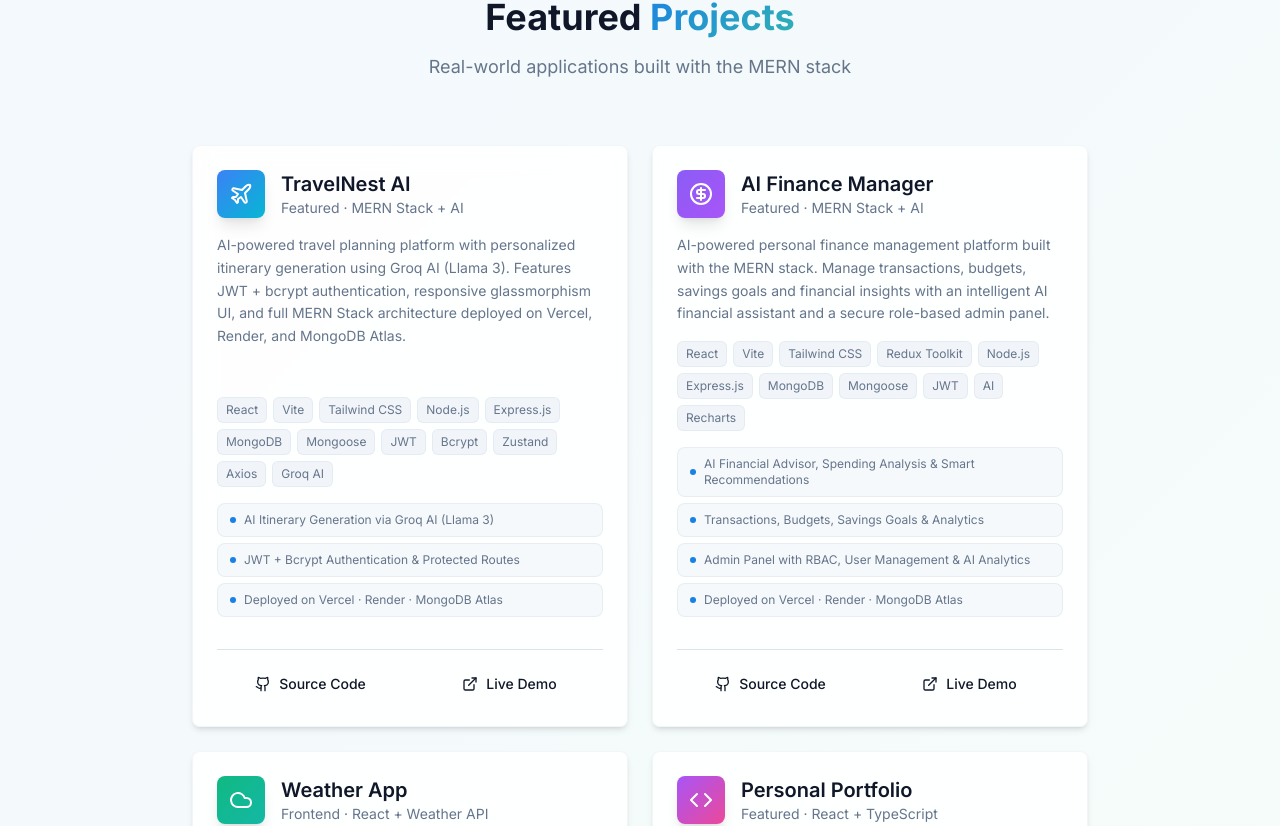
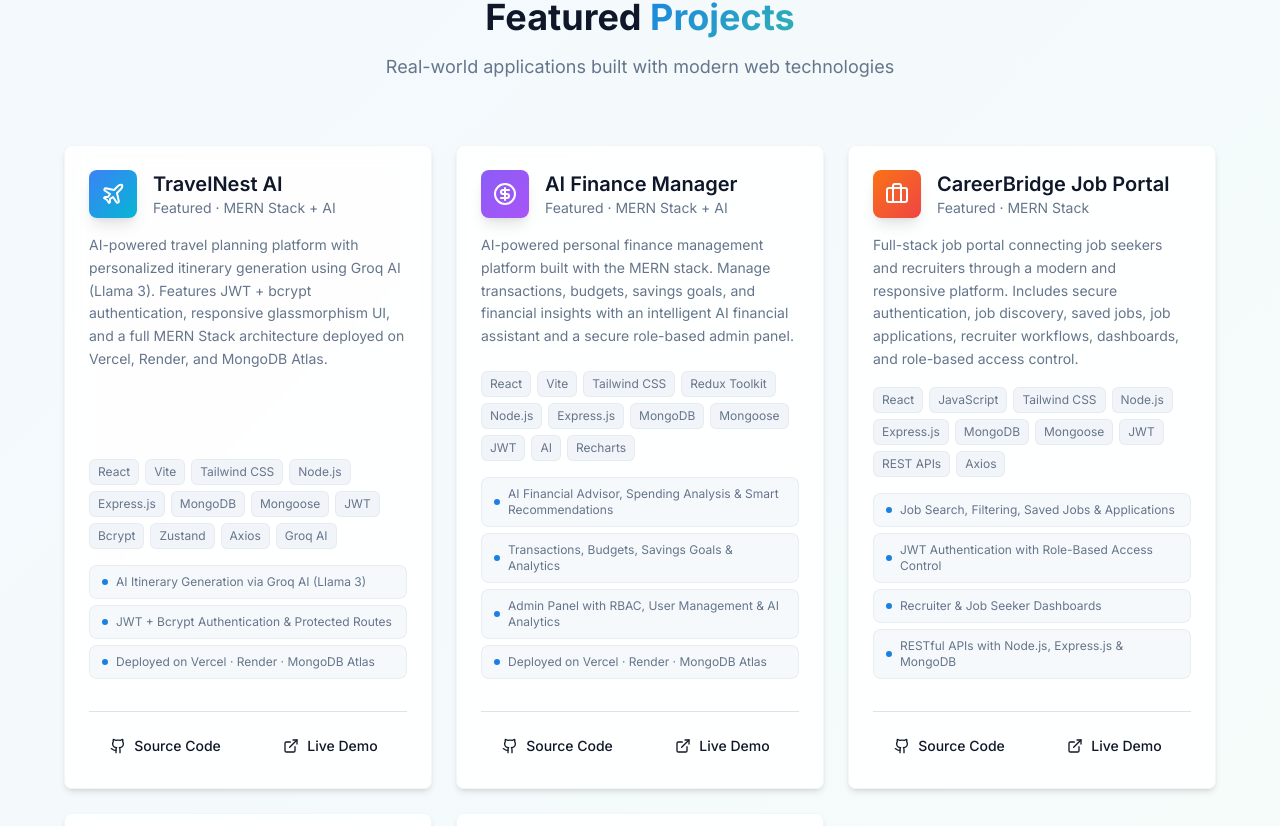
Before and after one commit to Rohitkumar968/rohitkumar-portfolio, a React (Vite) app: page / in a window 1280 px wide. Shown: the part 3148-3974 px from the top of the page. Built offline with nearby package versions, Linux system fonts and the light colour scheme; no server answers; the HTML template or start-up script is replaced by a standard one.

Commit message:
Add CareerBridge project

```diff
--- a/src/components/ProjectsSection.tsx
+++ b/src/components/ProjectsSection.tsx
@@ -2,15 +2,34 @@ import { useScrollAnimation } from '@/hooks/useScrollAnimation';
 import { useGitHubRepo } from '@/hooks/useGitHubRepo';
 import { motion } from 'framer-motion';
 import { Button } from './ui/button';
-import {ExternalLink,Github,Plane,Cloud,CircleDollarSign,Star,GitFork,Clock,Code2,Loader2,Code} from 'lucide-react';
-
+import {
+  ExternalLink,
+  Github,
+  Plane,
+  Cloud,
+  CircleDollarSign,
+  Star,
+  GitFork,
+  Clock,
+  Code2,
+  Loader2,
+  Code,
+  Briefcase,
+} from 'lucide-react';
 
 const fadeUp = {
-  hidden: { opacity: 0, y: 32 },
+  hidden: {
+    opacity: 0,
+    y: 32,
+  },
   visible: (i: number) => ({
     opacity: 1,
     y: 0,
-    transition: { duration: 0.55, ease: [0.16, 1, 0.3, 1], delay: i * 0.12 },
+    transition: {
+      duration: 0.55,
+      ease: [0.16, 1, 0.3, 1],
+      delay: i * 0.12,
+    },
   }),
 };
 
@@ -29,21 +48,31 @@ interface ProjectCardProps {
   index: number;
 }
 
-function GitHubStats({ owner, repo }: { owner: string; repo: string }) {
+function GitHubStats({
+  owner,
+  repo,
+}: {
+  owner: string;
+  repo: string;
+}) {
   const { data, loading, error } = useGitHubRepo(owner, repo);
 
   if (loading) {
     return (
       <div className="flex items-center gap-2 text-xs text-muted-foreground">
         <Loader2 className="w-3 h-3 animate-spin" />
-        <span>Loading stats…</span>
+        <span>Loading stats...</span>
       </div>
     );
   }
 
-  if (error || !data) return null;
+  if (error || !data) {
+    return null;
+  }
 
-  const updatedDate = new Date(data.updated_at).toLocaleDateString('en-IN', {
+  const updatedDate = new Date(
+    data.updated_at
+  ).toLocaleDateString('en-IN', {
     month: 'short',
     year: 'numeric',
   });
@@ -56,14 +85,17 @@ function GitHubStats({ owner, repo }: { owner: string; repo: string }) {
           {data.language}
         </span>
       )}
+
       <span className="flex items-center gap-1">
         <Star className="w-3 h-3 text-yellow-500" />
         {data.stargazers_count}
       </span>
+
       <span className="flex items-center gap-1">
         <GitFork className="w-3 h-3 text-accent" />
         {data.forks_count}
       </span>
+
       <span className="flex items-center gap-1 ml-auto">
         <Clock className="w-3 h-3" />
         Updated {updatedDate}
@@ -92,20 +124,34 @@ function ProjectCard({
       variants={fadeUp}
       initial="hidden"
       whileInView="visible"
-      viewport={{ once: true, margin: '-60px' }}
-      whileHover={{ y: -6, transition: { duration: 0.25 } }}
+      viewport={{
+        once: true,
+        margin: '-60px',
+      }}
+      whileHover={{
+        y: -6,
+        transition: {
+          duration: 0.25,
+        },
+      }}
       className="glass-card group overflow-hidden flex flex-col h-full"
     >
       {/* Header */}
       <div className="flex items-start gap-4 mb-4">
-        <div className={`w-12 h-12 rounded-lg bg-gradient-to-br ${color} flex items-center justify-center flex-shrink-0 shadow-lg`}>
+        <div
+          className={`w-12 h-12 rounded-lg bg-gradient-to-br ${color} flex items-center justify-center flex-shrink-0 shadow-lg`}
+        >
           <Icon className="w-6 h-6 text-white" />
         </div>
+
         <div>
           <h3 className="text-xl font-semibold group-hover:text-primary transition-colors duration-300">
             {title}
           </h3>
-          <p className="text-sm text-muted-foreground">{subtitle}</p>
+
+          <p className="text-sm text-muted-foreground">
+            {subtitle}
+          </p>
         </div>
       </div>
 
@@ -114,42 +160,69 @@ function ProjectCard({
         {description}
       </p>
 
-      {/* Tech badges */}
+      {/* Tech Stack */}
       <div className="flex flex-wrap gap-1.5 mb-4">
-        {tech.map((t) => (
-          <span key={t} className="px-2 py-1 text-xs bg-secondary rounded-md text-muted-foreground border border-border/50">
-            {t}
+        {tech.map((technology) => (
+          <span
+            key={technology}
+            className="px-2 py-1 text-xs bg-secondary rounded-md text-muted-foreground border border-border/50"
+          >
+            {technology}
           </span>
         ))}
       </div>
 
       {/* Highlights */}
       <div className="grid gap-1.5 mb-4">
-        {highlights.map((h) => (
-          <div key={h} className="flex items-center gap-2 text-xs text-muted-foreground bg-secondary/60 border border-border/50 rounded-lg px-3 py-2">
+        {highlights.map((highlight) => (
+          <div
+            key={highlight}
+            className="flex items-center gap-2 text-xs text-muted-foreground bg-secondary/60 border border-border/50 rounded-lg px-3 py-2"
+          >
             <span className="w-1.5 h-1.5 rounded-full bg-primary flex-shrink-0" />
-            {h}
+            {highlight}
           </div>
         ))}
       </div>
 
-      {/* GitHub live stats */}
+      {/* GitHub Stats */}
       {githubOwner && githubRepo && (
-        <GitHubStats owner={githubOwner} repo={githubRepo} />
+        <GitHubStats
+          owner={githubOwner}
+          repo={githubRepo}
+        />
       )}
 
-      {/* Action buttons */}
+      {/* Buttons */}
       <div className="flex gap-3 pt-4 border-t border-border mt-4">
-        <Button variant="ghost" size="sm" className="flex-1 hover:bg-primary/10 hover:text-primary transition-colors" asChild>
-          <a href={githubUrl} target="_blank" rel="noopener noreferrer">
+        <Button
+          variant="ghost"
+          size="sm"
+          className="flex-1 hover:bg-primary/10 hover:text-primary transition-colors"
+          asChild
+        >
+          <a
+            href={githubUrl}
+            target="_blank"
+            rel="noopener noreferrer"
+          >
             <Github className="w-4 h-4" />
             Source Code
           </a>
         </Button>
 
         {demoUrl ? (
-          <Button variant="ghost" size="sm" className="flex-1 hover:bg-accent/10 hover:text-accent transition-colors" asChild>
-            <a href={demoUrl} target="_blank" rel="noopener noreferrer">
+          <Button
+            variant="ghost"
+            size="sm"
+            className="flex-1 hover:bg-accent/10 hover:text-accent transition-colors"
+            asChild
+          >
+            <a
+              href={demoUrl}
+              target="_blank"
+              rel="noopener noreferrer"
+            >
               <ExternalLink className="w-4 h-4" />
               Live Demo
             </a>
@@ -174,26 +247,51 @@ const projects: Omit<ProjectCardProps, 'index'>[] = [
   {
     title: 'TravelNest AI',
     subtitle: 'Featured · MERN Stack + AI',
+
     description:
-      'AI-powered travel planning platform with personalized itinerary generation using Groq AI (Llama 3). Features JWT + bcrypt authentication, responsive glassmorphism UI, and full MERN Stack architecture deployed on Vercel, Render, and MongoDB Atlas.',
-    tech: ['React', 'Vite', 'Tailwind CSS', 'Node.js', 'Express.js', 'MongoDB', 'Mongoose', 'JWT', 'Bcrypt', 'Zustand', 'Axios', 'Groq AI'],
+      'AI-powered travel planning platform with personalized itinerary generation using Groq AI (Llama 3). Features JWT + bcrypt authentication, responsive glassmorphism UI, and a full MERN Stack architecture deployed on Vercel, Render, and MongoDB Atlas.',
+
+    tech: [
+      'React',
+      'Vite',
+      'Tailwind CSS',
+      'Node.js',
+      'Express.js',
+      'MongoDB',
+      'Mongoose',
+      'JWT',
+      'Bcrypt',
+      'Zustand',
+      'Axios',
+      'Groq AI',
+    ],
+
     icon: Plane,
     color: 'from-blue-500 to-cyan-500',
+
     highlights: [
       'AI Itinerary Generation via Groq AI (Llama 3)',
       'JWT + Bcrypt Authentication & Protected Routes',
       'Deployed on Vercel · Render · MongoDB Atlas',
     ],
-    githubUrl: 'https://github.com/Rohitkumar968/TravelNest-AI',
-    demoUrl: 'https://travel-nest-ai-five.vercel.app/',
+
+    githubUrl:
+      'https://github.com/Rohitkumar968/TravelNest-AI',
+
+    demoUrl:
+      'https://travel-nest-ai-five.vercel.app/',
+
     githubOwner: 'Rohitkumar968',
     githubRepo: 'TravelNest-AI',
   },
+
   {
     title: 'AI Finance Manager',
     subtitle: 'Featured · MERN Stack + AI',
+
     description:
-      'AI-powered personal finance management platform built with the MERN stack. Manage transactions, budgets, savings goals and financial insights with an intelligent AI financial assistant and a secure role-based admin panel.',
+      'AI-powered personal finance management platform built with the MERN stack. Manage transactions, budgets, savings goals, and financial insights with an intelligent AI financial assistant and a secure role-based admin panel.',
+
     tech: [
       'React',
       'Vite',
@@ -207,107 +305,239 @@ const projects: Omit<ProjectCardProps, 'index'>[] = [
       'AI',
       'Recharts',
     ],
+
     icon: CircleDollarSign,
     color: 'from-violet-500 to-purple-500',
+
     highlights: [
       'AI Financial Advisor, Spending Analysis & Smart Recommendations',
       'Transactions, Budgets, Savings Goals & Analytics',
       'Admin Panel with RBAC, User Management & AI Analytics',
       'Deployed on Vercel · Render · MongoDB Atlas',
     ],
-    githubUrl: 'https://github.com/Rohitkumar968/ai-finance-manager.git',
-    demoUrl: 'https://rohit-ai-finance-manager.vercel.app',
+
+    githubUrl:
+      'https://github.com/Rohitkumar968/ai-finance-manager.git',
+
+    demoUrl:
+      'https://rohit-ai-finance-manager.vercel.app',
+
     githubOwner: 'Rohitkumar968',
     githubRepo: 'ai-finance-manager',
   },
+
+  {
+    title: 'CareerBridge Job Portal',
+    subtitle: 'Featured · MERN Stack',
+
+    description:
+      'Full-stack job portal connecting job seekers and recruiters through a modern and responsive platform. Includes secure authentication, job discovery, saved jobs, job applications, recruiter workflows, dashboards, and role-based access control.',
+
+    tech: [
+      'React',
+      'JavaScript',
+      'Tailwind CSS',
+      'Node.js',
+      'Express.js',
+      'MongoDB',
+      'Mongoose',
+      'JWT',
+      'REST APIs',
+      'Axios',
+    ],
+
+    icon: Briefcase,
+    color: 'from-orange-500 to-red-500',
+
+    highlights: [
+      'Job Search, Filtering, Saved Jobs & Applications',
+      'JWT Authentication with Role-Based Access Control',
+      'Recruiter & Job Seeker Dashboards',
+      'RESTful APIs with Node.js, Express.js & MongoDB',
+    ],
+
+    githubUrl:
+      'https://github.com/Rohitkumar968/careerbridge.git',
+
+    demoUrl:
+      'https://careerbridgejob-portal.netlify.app/',
+
+    githubOwner: 'Rohitkumar968',
+    githubRepo: 'careerbridge',
+  },
+
   {
     title: 'Weather App',
     subtitle: 'Frontend · React + Weather API',
+
     description:
-      'Real-time weather forecast application with city search, responsive UI, error handling, and loading states. Built with React and the Weather API for accurate live weather data.',
-    tech: ['React', 'JavaScript', 'HTML5', 'CSS3', 'Axios', 'Weather API'],
+      'Real-time weather forecast application with city search, responsive UI, error handling, and loading states. Built with React and the Weather API to provide live weather information.',
+
+    tech: [
+      'React',
+      'JavaScript',
+      'HTML5',
+      'CSS3',
+      'Axios',
+      'Weather API',
+    ],
+
     icon: Cloud,
     color: 'from-emerald-500 to-teal-500',
+
     highlights: [
       'Real-Time Weather Forecast',
       'City Search with Error Handling',
       'Optimized React Components',
     ],
-    githubUrl: 'https://github.com/Rohitkumar968/My-Weather-App.git',
-    demoUrl: 'https://weather-app-roh.netlify.app/',
+
+    githubUrl:
+      'https://github.com/Rohitkumar968/My-Weather-App.git',
+
+    demoUrl:
+      'https://weather-app-roh.netlify.app/',
+
     githubOwner: 'Rohitkumar968',
     githubRepo: 'My-Weather-App',
   },
+
   {
     title: 'Personal Portfolio',
     subtitle: 'Featured · React + TypeScript',
+
     description:
-    'Modern and responsive personal portfolio website showcasing my skills, projects, career objectives, and professional profile with a clean and interactive user experience.',
+      'Modern and responsive personal portfolio website showcasing technical skills, projects, career objectives, and professional profile with a clean and interactive user experience.',
+
     tech: [
       'React',
       'TypeScript',
       'Vite',
       'Tailwind CSS',
-    'JavaScript'
+      'JavaScript',
     ],
+
     icon: Code,
     color: 'from-purple-500 to-pink-500',
+
     highlights: [
-    'Responsive design for desktop, tablet, and mobile',
-    'Modern UI with smooth animations and interactions',
-    'Dedicated sections for projects, skills, career objective, and contact',
+      'Responsive Design for Desktop, Tablet & Mobile',
+      'Modern UI with Smooth Animations & Interactions',
+      'Dedicated Sections for Projects, Skills, Career Objective & Contact',
     ],
-  githubUrl: 'https://github.com/Rohitkumar968/rohitkumar-portfolio',
-  demoUrl: 'https://rohitkumar0-portfolio.netlify.app/',
+
+    githubUrl:
+      'https://github.com/Rohitkumar968/rohitkumar-portfolio',
+
+    demoUrl:
+      'https://rohitkumar0-portfolio.netlify.app/',
+
     githubOwner: 'Rohitkumar968',
     githubRepo: 'rohitkumar-portfolio',
   },
 ];
 
 export function ProjectsSection() {
-  const { ref, isVisible } = useScrollAnimation();
+  const { ref } = useScrollAnimation();
 
   return (
-    <section id="projects" className="py-20 md:py-32 relative">
+    <section
+      id="projects"
+      className="py-20 md:py-32 relative"
+    >
       <div className="absolute inset-0 hero-bg opacity-50" />
 
-      <div className="container mx-auto px-4 md:px-6 relative z-10" ref={ref}>
+      <div
+        className="container mx-auto px-4 md:px-6 relative z-10"
+        ref={ref}
+      >
+        {/* Section Heading */}
         <div className="text-center mb-16">
           <motion.h2
-            initial={{ opacity: 0, y: 24 }}
-            whileInView={{ opacity: 1, y: 0 }}
-            viewport={{ once: true }}
-            transition={{ duration: 0.5 }}
+            initial={{
+              opacity: 0,
+              y: 24,
+            }}
+            whileInView={{
+              opacity: 1,
+              y: 0,
+            }}
+            viewport={{
+              once: true,
+            }}
+            transition={{
+              duration: 0.5,
+            }}
             className="section-title"
           >
-            Featured <span className="text-gradient">Projects</span>
+            Featured{' '}
+            <span className="text-gradient">
+              Projects
+            </span>
           </motion.h2>
+
           <motion.p
-            initial={{ opacity: 0, y: 16 }}
-            whileInView={{ opacity: 1, y: 0 }}
-            viewport={{ once: true }}
-            transition={{ duration: 0.5, delay: 0.1 }}
+            initial={{
+              opacity: 0,
+              y: 16,
+            }}
+            whileInView={{
+              opacity: 1,
+              y: 0,
+            }}
+            viewport={{
+              once: true,
+            }}
+            transition={{
+              duration: 0.5,
+              delay: 0.1,
+            }}
             className="section-subtitle"
           >
-            Real-world applications built with the MERN stack
+            Real-world applications built with modern
+            web technologies
           </motion.p>
         </div>
 
-        <div className="grid md:grid-cols-2 gap-6 max-w-4xl mx-auto">
+        {/* Projects Grid */}
+        <div className="grid md:grid-cols-2 lg:grid-cols-3 gap-6 max-w-6xl mx-auto">
           {projects.map((project, index) => (
-            <ProjectCard key={project.title} {...project} index={index} />
+            <ProjectCard
+              key={project.title}
+              {...project}
+              index={index}
+            />
           ))}
         </div>
 
+        {/* GitHub Button */}
         <motion.div
-          initial={{ opacity: 0, y: 20 }}
-          whileInView={{ opacity: 1, y: 0 }}
-          viewport={{ once: true }}
-          transition={{ duration: 0.5, delay: 0.3 }}
+          initial={{
+            opacity: 0,
+            y: 20,
+          }}
+          whileInView={{
+            opacity: 1,
+            y: 0,
+          }}
+          viewport={{
+            once: true,
+          }}
+          transition={{
+            duration: 0.5,
+            delay: 0.3,
+          }}
           className="text-center mt-12"
         >
-          <Button variant="heroOutline" size="lg" asChild>
-            <a href="https://github.com/Rohitkumar968" target="_blank" rel="noopener noreferrer">
+          <Button
+            variant="heroOutline"
+            size="lg"
+            asChild
+          >
+            <a
+              href="https://github.com/Rohitkumar968"
+              target="_blank"
+              rel="noopener noreferrer"
+            >
               <Github className="w-5 h-5" />
               View All Projects on GitHub
             </a>
@@ -316,4 +546,4 @@ export function ProjectsSection() {
       </div>
     </section>
     );
-}
+};
```
Lines whose indentation alone changed are shown as unchanged.
